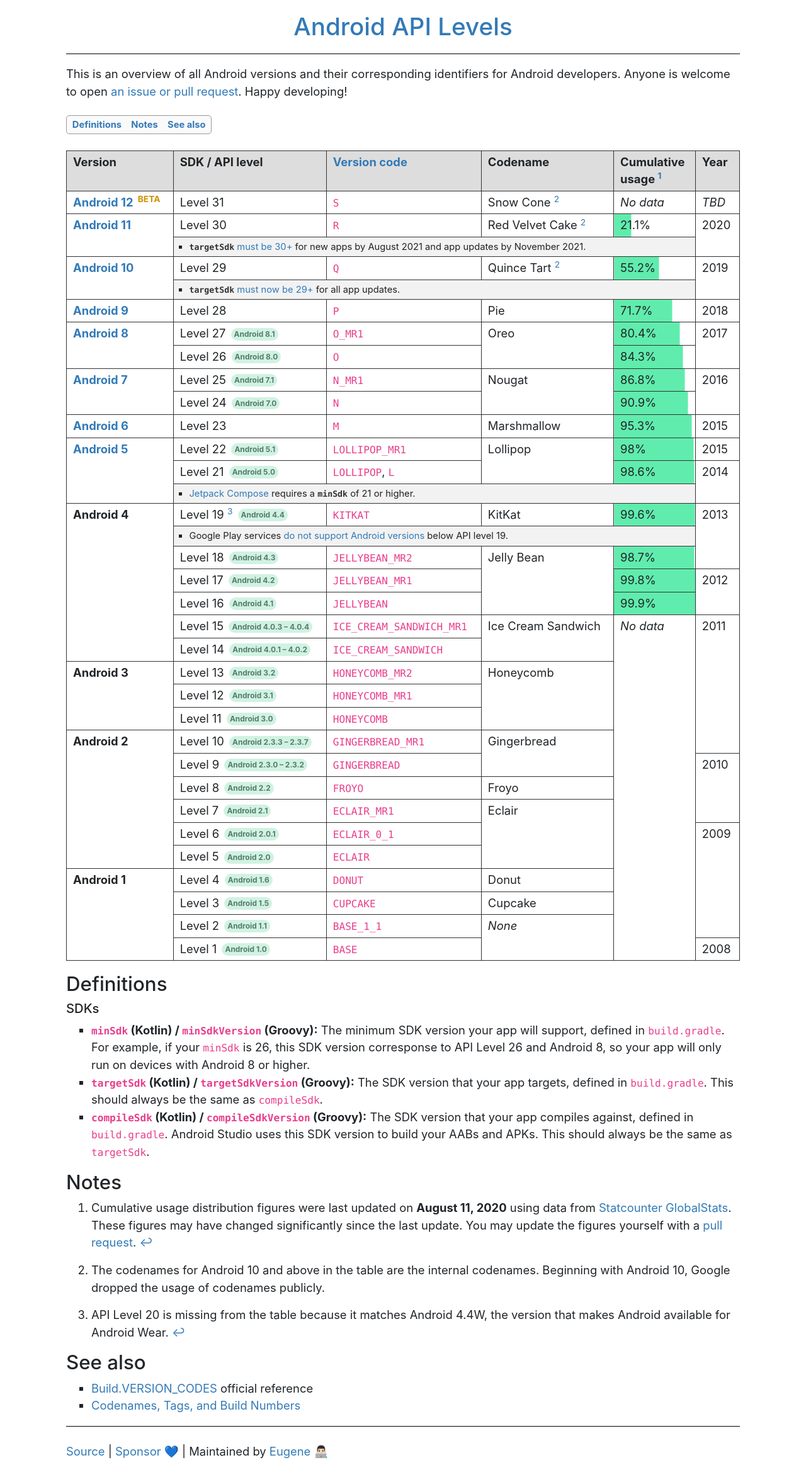
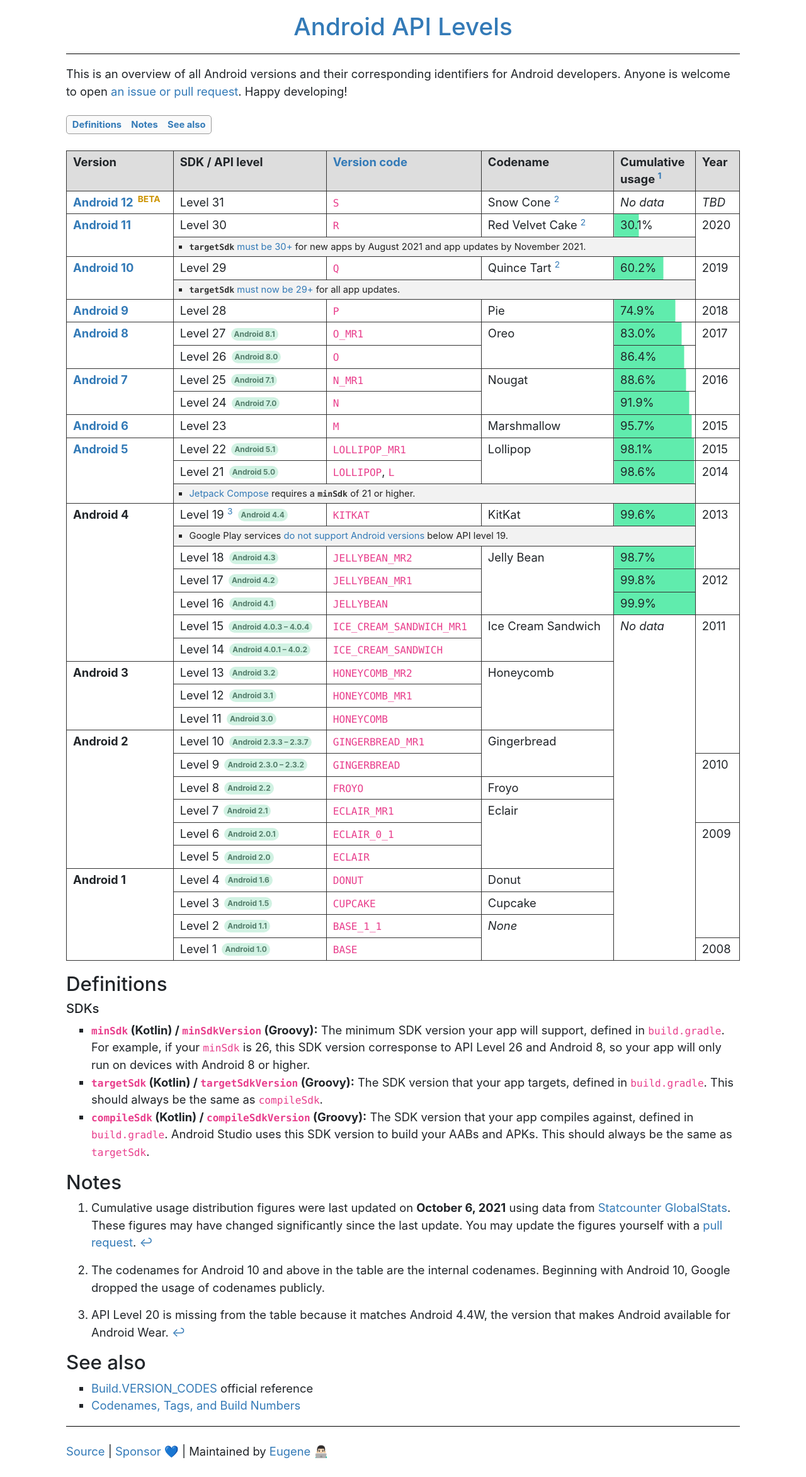
Before and after one commit to ebelinski/apilevels, a Jekyll site: the page built from index.md, in a window 1280 px wide. Shown: the whole page at 63% size. Built offline with Jekyll 4.4.1, drawn with Linux system fonts in a browser that asks for light colours; comment, search, counter and statistics services are not loaded.

Commit message:
Update data from July to September

```diff
--- a/index.md
+++ b/index.md
@@ -46,7 +46,7 @@
       Red Velvet Cake
       <sup id="fnref:2"><a href="#fn:2" class="footnote">2</a></sup>
     </td>
-    {% include progress-cell.html percentage=21.1 %}
+    {% include progress-cell.html percentage=30.1 %}
     <td rowspan="2">2020</td>
   </tr>
   <tr class="table-notes"><td colspan="4">
@@ -64,7 +64,7 @@
       Quince Tart
       <sup id="fnref:2"><a href="#fn:2" class="footnote">2</a></sup>
     </td>
-    {% include progress-cell.html percentage=55.2 %}
+    {% include progress-cell.html percentage=60.2 %}
     <td rowspan="2">2019</td>
   </tr>
   <tr class="table-notes"><td colspan="4">
@@ -79,7 +79,7 @@
     <td>Level 28</td>
     <td><code>P</code></td>
     <td>Pie</td>
-    {% include progress-cell.html percentage=71.7 %}
+    {% include progress-cell.html percentage=74.9 %}
     <td>2018</td>
   </tr>
   <tr>
@@ -89,13 +89,13 @@
     <td>Level 27 <span class="subversion">Android 8.1</span></td>
     <td><code>O_MR1</code></td>
     <td rowspan="2">Oreo</td>
-    {% include progress-cell.html percentage=80.4 %}
+    {% include progress-cell.html percentage=83.0 %}
     <td rowspan="2">2017</td>
   </tr>
   <tr>
     <td>Level 26 <span class="subversion">Android 8.0</span></td>
     <td><code>O</code></td>
-    {% include progress-cell.html percentage=84.3 %}
+    {% include progress-cell.html percentage=86.4 %}
   </tr>
   <tr>
     <td rowspan="2">
@@ -104,13 +104,13 @@
     <td>Level 25 <span class="subversion">Android 7.1</span></td>
     <td><code>N_MR1</code></td>
     <td rowspan="2">Nougat</td>
-    {% include progress-cell.html percentage=86.8 %}
+    {% include progress-cell.html percentage=88.6 %}
     <td rowspan="2">2016</td>
   </tr>
   <tr>
     <td>Level 24 <span class="subversion">Android 7.0</span></td>
     <td><code>N</code></td>
-    {% include progress-cell.html percentage=90.9 %}
+    {% include progress-cell.html percentage=91.9 %}
   </tr>
   <tr>
     <td>
@@ -119,7 +119,7 @@
     <td>Level 23</td>
     <td><code>M</code></td>
     <td>Marshmallow</td>
-    {% include progress-cell.html percentage=95.3 %}
+    {% include progress-cell.html percentage=95.7 %}
     <td>2015</td>
   </tr>
   <tr>
@@ -129,7 +129,7 @@
     <td>Level 22 <span class="subversion">Android 5.1</span></td>
     <td><code>LOLLIPOP_MR1</code></td>
     <td rowspan="2">Lollipop</td>
-    {% include progress-cell.html percentage=98 %}
+    {% include progress-cell.html percentage=98.1 %}
     <td>2015</td>
   </tr>
   <tr>
@@ -267,7 +267,7 @@
 <div class="footnotes">
   <ol>
     <li id="fn:1">
-      <p>Cumulative usage distribution figures were last updated on <b>August 11, 2020</b> using data from <a href="https://gs.statcounter.com/android-version-market-share/mobile-tablet/worldwide">Statcounter GlobalStats</a>. These figures may have changed significantly since the last update. You may update the figures yourself with a <a href="https://github.com/ebelinski/apilevels">pull request</a>. <a href="#fnref:1" class="reversefootnote">↩</a></p>
+      <p>Cumulative usage distribution figures were last updated on <b>October 6, 2021</b> using data from <a href="https://gs.statcounter.com/android-version-market-share/mobile-tablet/worldwide">Statcounter GlobalStats</a>. These figures may have changed significantly since the last update. You may update the figures yourself with a <a href="https://github.com/ebelinski/apilevels">pull request</a>. <a href="#fnref:1" class="reversefootnote">↩</a></p>
     </li>
     <li id="fn:2">
       <p>The codenames for Android 10 and above in the table are the internal codenames. Beginning with Android 10, Google dropped the usage of codenames publicly.</p>
```
